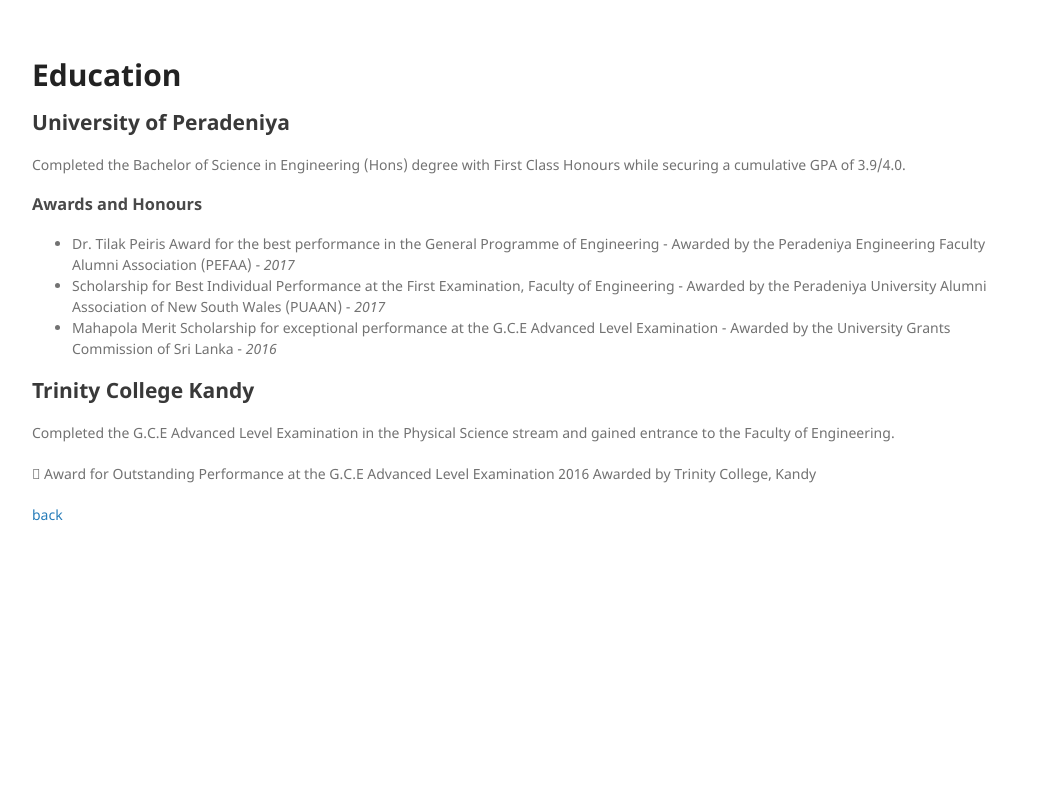
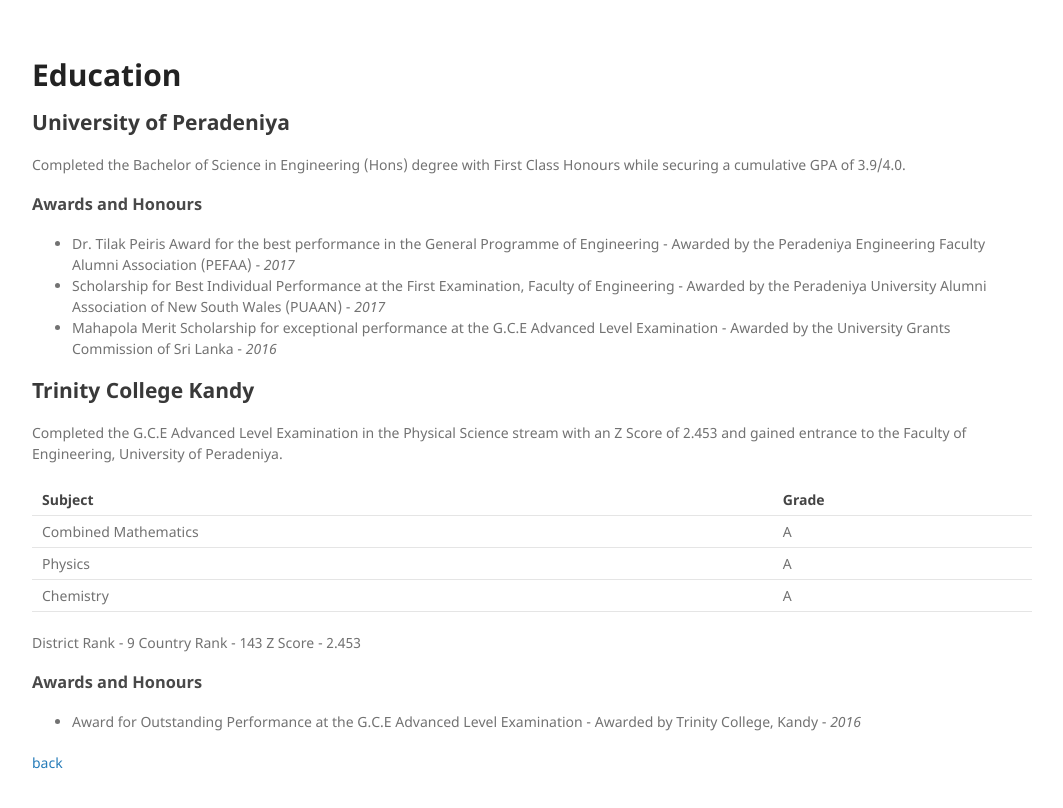
Before and after one commit to rajinthss/rajinthss.github.io, a Jekyll site: the page built from education.md, in a window 1280 px wide. Shown: the top 808 px of the page, without its empty margins (178-1241 px from the left). Built offline with Jekyll 4.4.1, drawn with Linux system fonts in a browser that asks for light colours; our own code applies the rules of GitHub Pages for plain Markdown files.

Commit message:
Update education.md

```diff
--- a/education.md
+++ b/education.md
@@ -16,10 +16,22 @@ Completed the Bachelor of Science in Engineering (Hons) degree with First Class
 
 ## Trinity College Kandy
 
-Completed the G.C.E Advanced Level Examination in the Physical Science stream and gained entrance to the Faculty of Engineering.
+Completed the G.C.E Advanced Level Examination in the Physical Science stream with an Z Score of 2.453 and gained entrance to the Faculty of Engineering, University of Peradeniya.
 
-	Award for Outstanding Performance at the G.C.E Advanced Level Examination			            2016
-Awarded by Trinity College, Kandy
+| Subject  | Grade |
+| ------------- | ------------- |
+| Combined Mathematics  | A  |
+| Physics  | A |
+| Chemistry  | A |
+
+District Rank - 9
+Country Rank - 143
+Z Score - 2.453
+
+### Awards and Honours
+
+*   Award for Outstanding Performance at the G.C.E Advanced Level Examination	- Awarded by Trinity College, Kandy - _2016_
+
 
 
 
```
